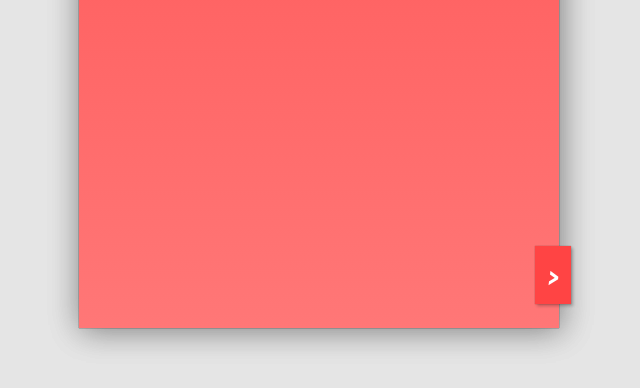
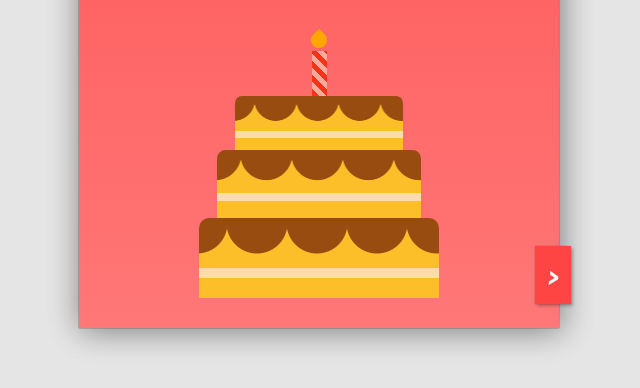
Before and after one commit to BuweiChen/BirthdayCardForDad2024, a plain HTML site: page index.html in a window 1280 px wide. Shown: the part 330-718 px from the top of the page, without its empty margins (561-1201 px from the left). Drawn offline with Linux system fonts and the light colour scheme.

Commit message:
Bug fix and add end of letter remark

```diff
--- a/index.html
+++ b/index.html
@@ -26,8 +26,14 @@
             </div>
 
             <div id="card-front">
-                <div class="wrap">
+                <div class="no-wrap">
                 <h1>Happy Birthday!</h1>
+                </div>
+                <div class="cake">
+                    <div class="top-layer"></div>
+                    <div class="middle-layer"></div>
+                    <div class="bottom-layer"></div>
+                    <div class="candle"></div>
                 </div>
                 <button id="open">&gt;</button>
                 <button id="close">&lt;</button>
--- a/script.js
+++ b/script.js
@@ -40,7 +40,7 @@
         text.innerHTML = "<p>One thing that I’ve never appreciated before quite as much as I do now, is the strong logical reasoning skills you have. It is because of this, we can always have a productive conversation that allows me to learn your insights despite us starting with differing opinions sometimes. One of my favorite things about our relationship is the intellectual discussions we have, whether about current events, analysis of everyday situations, philosophy, or practical advices. I often come out of these conversations with ideas that I can immediately act on, and always having gained some sort of insight adjacent to our topic of discussion. This goes to show that I have much to learn from you, and much to gain from continuing (and continually optimizing) these discussions.</p>";
         text.setAttribute("data-page", 3);
       } else if (text.getAttribute("data-page") == 3) {
-        text.innerHTML = "<p>And this is another reason for why I’m grateful of you being so willing to share your knowledge without reservations. So this year, I thank you for being a great teacher (perhaps \“coach\” is better suited), and for being a great dad. Have a fabulous birthday!</p><p class=\"signed\">Buwei</p>";
+        text.innerHTML = "<p>And this is another reason for why I’m grateful of you being so willing to share your knowledge without reservations. So this year, I thank you for being a great teacher (perhaps \“coach\” is better suited), and for being a great dad. Have a fabulous birthday!</p><p class=\"signed-no-center\">Love,</p><p class=\"signed-no-center\">Buwei</p>";
         next.textContent = "return to page 1"
         text.setAttribute("data-page", 0);
       }
--- a/style.css
+++ b/style.css
@@ -17,11 +17,12 @@ body {
 #card, #card-front, #card-inside {
   height: 600px;
 }
-
+.no-wrap,
 .wrap {
     padding: 1.5em 2.5em;
     height: 100%;
 }
+
 #card-front, #card-inside {
   width: 50%;
   -webkit-box-shadow: 2px 2px 30px rgba(0, 0, 0, .25), 0 0 1px rgba(0, 0, 0, .5);
@@ -76,6 +77,13 @@ p {
 
 p:first-child {
     margin-top: 0;
+}
+
+p.signed-no-center {
+    margin-top: 1.5em;
+    text-align: left;
+    font-family: 'Dancing Script', sans-serif;
+    font-size: 1.5em;
 }
 
 p.signed {
@@ -197,3 +205,63 @@ footer {
   color: #888;
   text-align: center;
 }
+
+.cake {
+    width: 100%;
+    position: absolute;
+    bottom: 30px;
+  }
+  .top-layer,
+  .middle-layer,
+  .bottom-layer {
+    height: 80px;
+    width: 240px;
+    background-repeat: repeat;
+    background-size: 60px 100px;
+    background-position: 28px 0;
+    background-image: linear-gradient(
+        transparent 50px,
+        #fedbab 50px,
+        #fedbab 60px,
+        transparent 60px
+      ),
+      radial-gradient(circle at 30px 5px, #994c10 30px, #fcbf29 31px);
+    border-radius: 10px 10px 0 0;
+    position: relative;
+    margin: auto;
+  }
+  .middle-layer {
+    transform: scale(0.85);
+    top: 6px;
+  }
+  .top-layer {
+    transform: scale(0.7);
+    top: 26px;
+  }
+  .candle {
+    height: 45px;
+    width: 15px;
+    background: repeating-linear-gradient(
+      45deg,
+      #fd3018 0,
+      #fd3018 5px,
+      #ffa89e 5px,
+      #ffa89e 10px
+    );
+    position: absolute;
+    margin: auto;
+    left: 0;
+    right: 0;
+    bottom: 202px;
+  }
+  .candle:before {
+    content: "";
+    position: absolute;
+    height: 16px;
+    width: 16px;
+    background-color: #ffa500;
+    border-radius: 0 50% 50% 50%;
+    bottom: 48px;
+    transform: rotate(45deg);
+    left: -1px;
+  }
```
